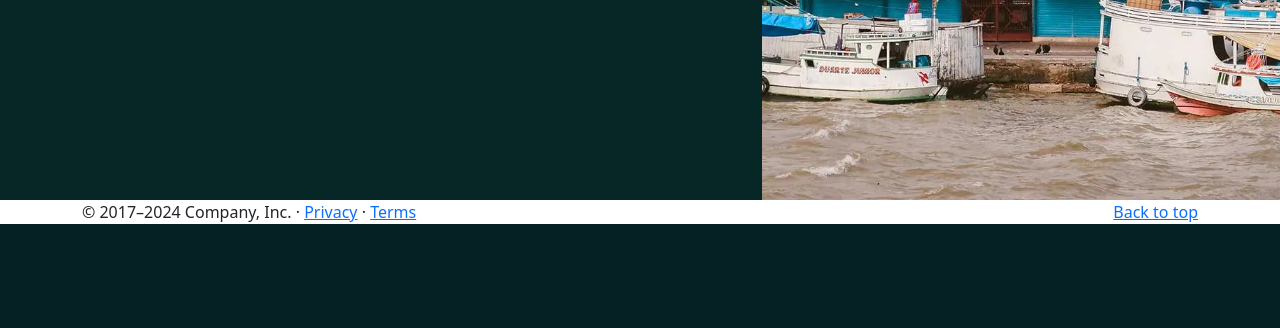
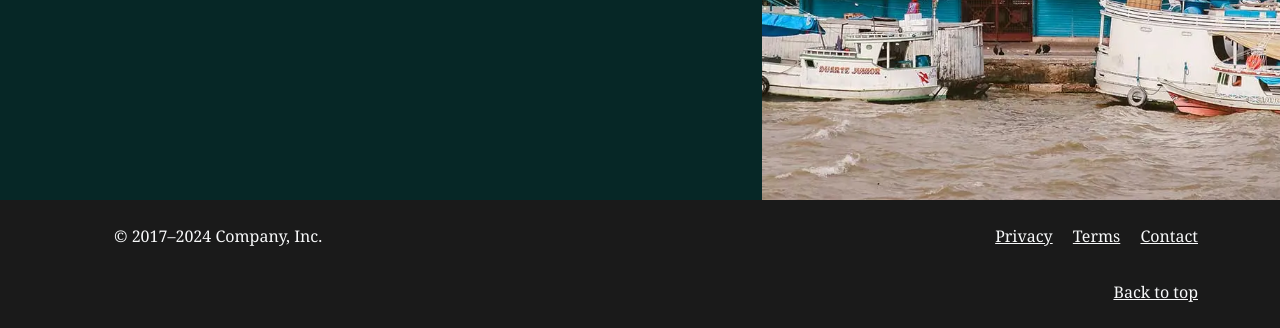
Before and after one commit to Mnz19/belem-trip, a Django app: page / in a window 1280 px wide. Shown: the part 2800-3128 px from the top of the page. Before the commit the page ends 3024 px from the top, so only its background shows below. Run offline with Django 4.2, Linux system fonts and the light colour scheme; some libraries are stand-ins or nearby versions.

Commit message:
style: modify font-family and footer

```diff
--- a/core/static/assets/css/base/base.css
+++ b/core/static/assets/css/base/base.css
@@ -1,3 +1,6 @@
+*{
+    font-family: "Noto Serif", serif;
+}
 body, html{
     height: 100%;
 }
@@ -7,7 +10,7 @@ body {
 }
 
 nav {
-    font-size: 20px;
+    font-size: 18px;
 }
 
 .carousel img {
@@ -20,8 +23,15 @@ nav {
     height: 100vh;
 }
 
-.carousel p, h5{
+.carousel p{
+    font-size: 50px;
+
+}
+
+.carousel h5{
     font-size: 55px;
+    text-transform: uppercase;
+    letter-spacing: 0.3rem;
 }
 
 main {
@@ -80,3 +90,7 @@ main {
     right: 0rem;
     position: absolute;
 }
+
+.footer{
+    background-color: #1a1a1a;
+}
--- a/templates/base.html
+++ b/templates/base.html
@@ -13,9 +13,13 @@
     <title>Belém Trip</title>
     {% load bootstrap5 %}
     {%  bootstrap_css %}
+    <link rel="preconnect" href="https://fonts.googleapis.com">
+    <link rel="preconnect" href="https://fonts.gstatic.com" crossorigin>
+    <link href="https://fonts.googleapis.com/css2?family=Noto+Serif:ital,wdth,wght@0,62.5..100,100..900;1,62.5..100,100..900&display=swap" rel="stylesheet">
     <!-- Favicons -->
     <meta name="theme-color" content="#712cf9">
     <link rel="stylesheet" href="{% static 'assets/css/base/base.css' %}">
+
 </head>
 
 <body>
@@ -38,8 +42,15 @@
                         <li class="nav-item">
                             <a class="nav-link" href="#">Noticias</a>
                         </li>
-                        <li class="nav-item">
-                            <a class="nav-link" href="#">Locais</a>
+                        <li class="nav-item dropdown">
+                            <a class="nav-link dropdown-toggle" href="#" id="navbarDropdown" role="button" data-bs-toggle="dropdown" aria-expanded="false">
+                                Locais
+                            </a>
+                            <ul class="dropdown-menu" aria-labelledby="navbarDropdown">
+                                <li><a class="dropdown-item" href="#">Restaurantes</a></li>
+                                <li><a class="dropdown-item" href="#">Hotéis</a></li>
+                                <li><a class="dropdown-item" href="#">Pontos Turísticos</a></li>
+                            </ul>
                         </li>
                     </ul>
                 </div>
@@ -50,10 +61,30 @@
     {% block content %}
     {% endblock %}
 
-    <footer class="container w-100">
-        <p class="float-end"><a href="#">Back to top</a></p>
-        <p>&copy; 2017–2024 Company, Inc. &middot; <a href="#">Privacy</a> &middot; <a href="#">Terms</a></p>
+    <footer class="footer text-light py-4">
+        <div class="container">
+            <div class="row">
+                <div class="col-md-6">
+                    <p>&copy; 2017–2024 Company, Inc.</p>
+                </div>
+                <div class="col-md-6 text-end">
+                    <p>
+                        <a href="#" class="text-light me-3"><i class="bi bi-shield-lock"></i> Privacy</a>
+                        <a href="#" class="text-light me-3"><i class="bi bi-file-earmark-text"></i> Terms</a>
+                        <a href="#" class="text-light"><i class="bi bi-envelope"></i> Contact</a>
+                    </p>
+                </div>
+            </div>
+            <div class="row">
+                <div class="col-md-12 text-end">
+                    <p class="mb-0 mt-3">
+                        <a href="#" class="text-light">Back to top</a>
+                    </p>
+                </div>
+            </div>
+        </div>
     </footer>
+
 
     {%  bootstrap_javascript %}
 </body>
```
